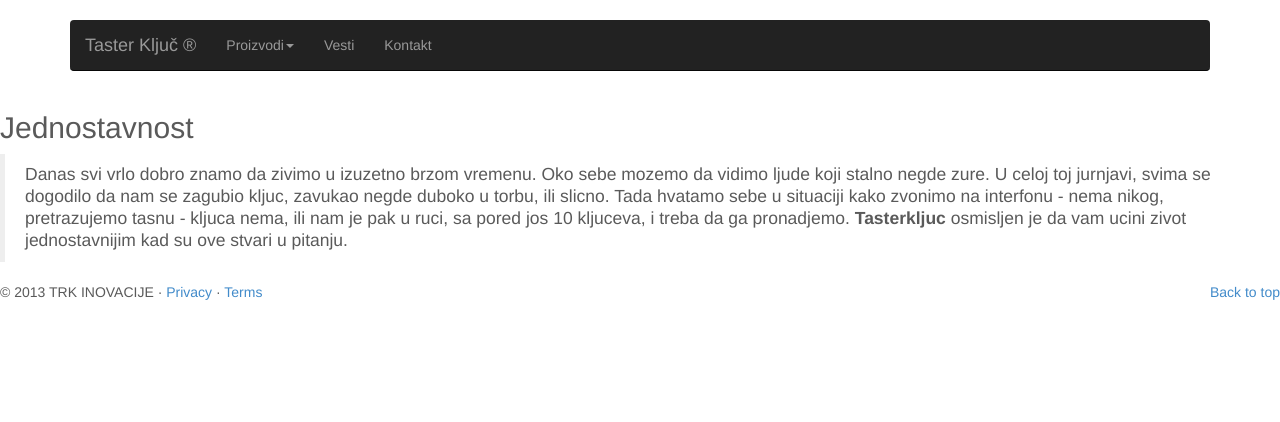
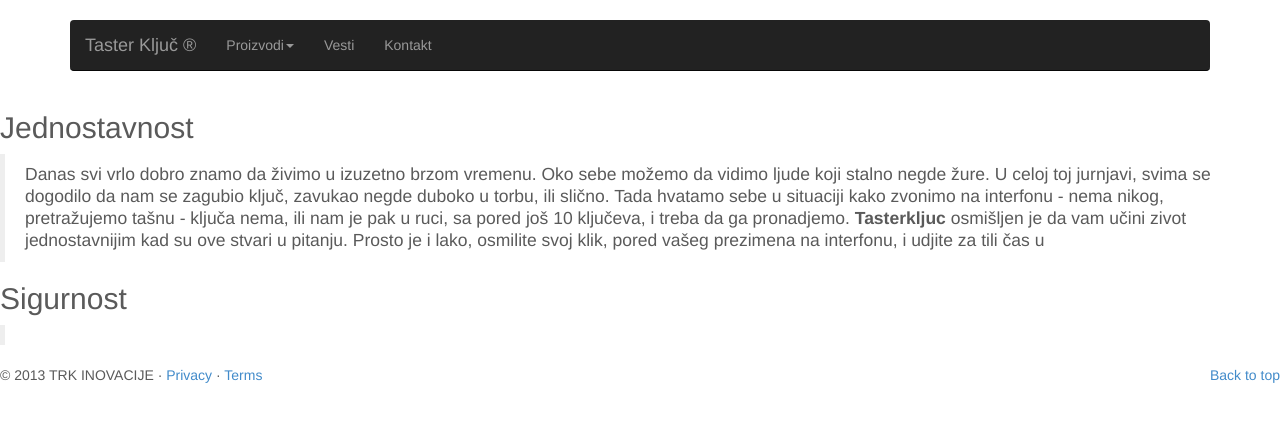
Before and after one commit to trkinovacije/tasterkljuc, a Jekyll site: the page built from _posts/2013-11-05-Kome-ovo-koristi.md, in a window 1280 px wide. Shown: the top 422 px of the page. Built offline with Jekyll 4.4.1, drawn with Linux system fonts in a browser that asks for light colours; nearby versions of some CDN libraries; library files that are not in the unit come from our copies; Markdown is read by kramdown in place of the engine named in the settings; comment, search, counter and statistics services are not loaded.

Commit message:
Update 2013-11-05-Kome-ovo-koristi.md

```diff
--- a/_posts/2013-11-05-Kome-ovo-koristi.md
+++ b/_posts/2013-11-05-Kome-ovo-koristi.md
@@ -5,4 +5,8 @@ layout: default
 
 ##Jednostavnost
 
-> Danas svi vrlo dobro znamo da zivimo u izuzetno brzom vremenu. Oko sebe mozemo da vidimo ljude koji stalno negde zure. U celoj toj jurnjavi, svima se dogodilo da nam se zagubio kljuc, zavukao negde duboko u torbu, ili slicno. Tada hvatamo sebe u situaciji kako zvonimo na interfonu - nema nikog, pretrazujemo tasnu - kljuca nema, ili nam je pak u ruci, sa pored jos 10 kljuceva, i treba da ga pronadjemo. **Tasterkljuc** osmisljen je da vam ucini zivot jednostavnijim kad su ove stvari u pitanju.
+> Danas svi vrlo dobro znamo da živimo u izuzetno brzom vremenu. Oko sebe možemo da vidimo ljude koji stalno negde žure. U celoj toj jurnjavi, svima se dogodilo da nam se zagubio ključ, zavukao negde duboko u torbu, ili slično. Tada hvatamo sebe u situaciji kako zvonimo na interfonu - nema nikog, pretražujemo tašnu - ključa nema, ili nam je pak u ruci, sa pored još 10 ključeva, i treba da ga pronadjemo. **Tasterkljuc** osmišljen je da vam učini zivot jednostavnijim kad su ove stvari u pitanju. Prosto je i lako, osmilite svoj klik, pored vašeg prezimena na interfonu, i udjite za tili čas u
+
+##Sigurnost
+
+>
```
